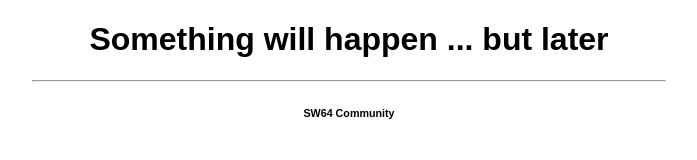
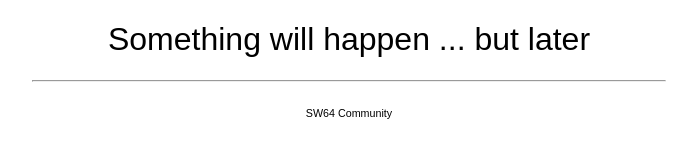
Before and after one commit to SWC64/swc64.github.io, a plain HTML site: page index.html in a window 1280 px wide. Shown: the whole page, without its empty margins (291-988 px from the left). Drawn offline with Linux system fonts and the light colour scheme.

Commit message:
Update index.html

```diff
--- a/index.html
+++ b/index.html
@@ -2,12 +2,12 @@
 <html>
   <head>
   </head>
-<body align="center" style="font-family: sans-serif; font-weight: 100">
-  <h1 align="center">
+<body align="center">
+  <h1 align="center" style="font-family: sans-serif; font-weight: 100">
     Something will happen ... but later
   </h1>
   <hr width="50%" />
-  <h6 align="center">
+  <h6 align="center" style="font-family: sans-serif; font-weight: 100">
     SW64 Community
   </h6>
 </body>
```
